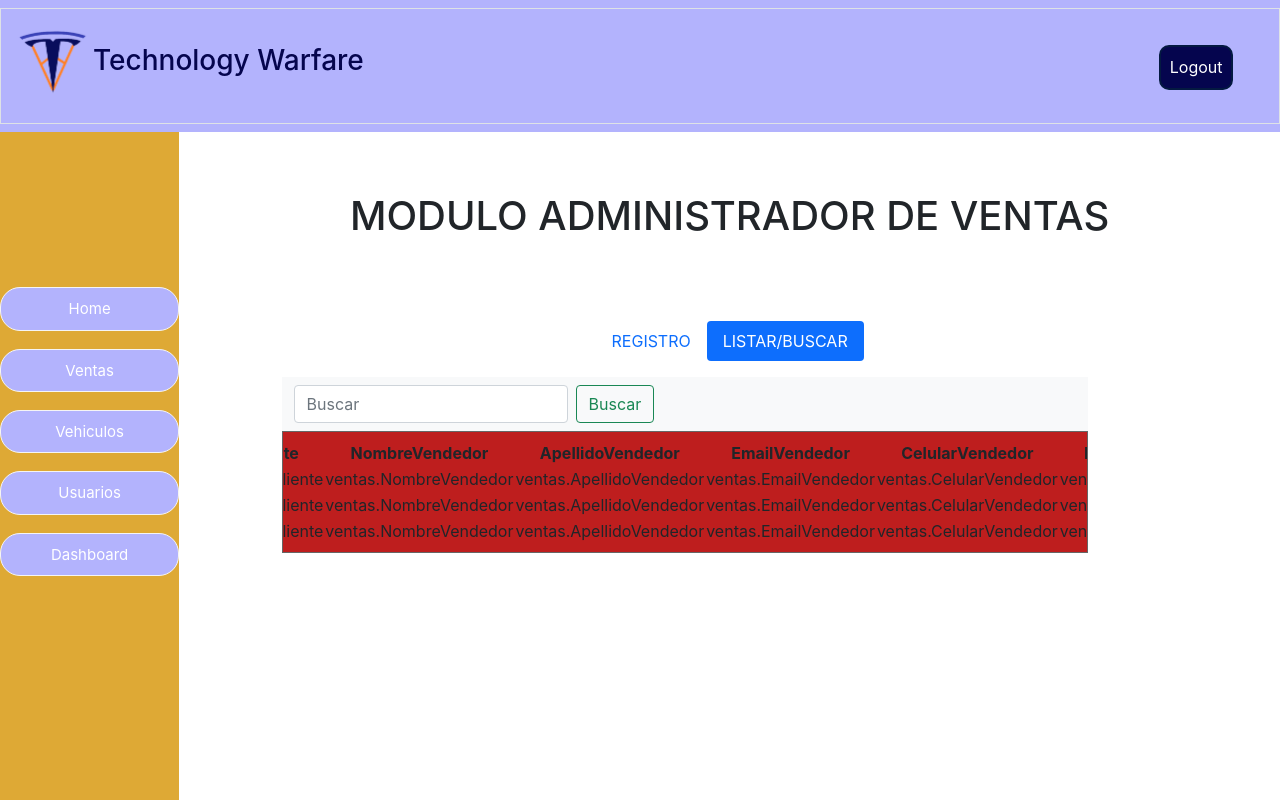
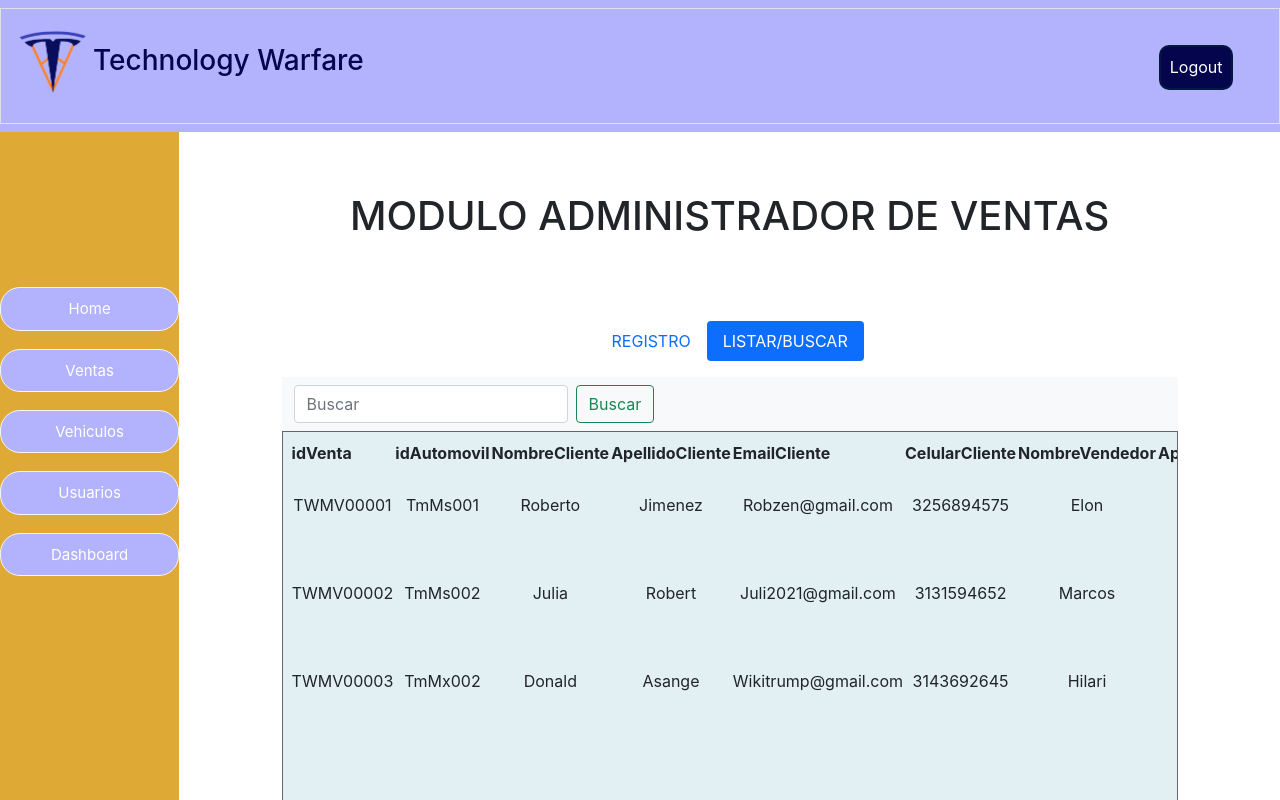
Before and after one commit to Technology-Warfare/Project-ciclo3, a React (Create React App) app in the folder tesla/: page /dashboard/ventas in a window 1280 px wide. Both pictures are taken after a click on the tab "LISTAR/BUSCAR". Shown: the top 800 px of the page. Built offline with nearby package versions, Linux system fonts and the light colour scheme.

Commit message:
Algunos ajustes en el listado de ventas version desktop

```diff
--- a/tesla/src/Pages/styles/ventas.css
+++ b/tesla/src/Pages/styles/ventas.css
@@ -42,15 +42,16 @@
 
     .scrollDivTab{
         width: 100%;
+        height: 1000px;
         overflow:scroll;
         border: 1px solid #666;
-        background-color: rgb(190, 30, 30);
+        background-color: rgb(226, 240, 243);
         padding: 8px;
     }
 }
 
     .colorPaneVt{
-    width: 90%;
+    width: 100%;
     }
 
     .TextHeight{
--- a/tesla/src/components/ListarVenta.js
+++ b/tesla/src/components/ListarVenta.js
@@ -125,7 +125,7 @@ const ListarVenta = () => {
     return (
         <div>
 
-            <div className="designDesktop scrollDivTab">
+            <div className="scrollDivTab designDesktopVt">
 
                     <table>
                         <thead>
@@ -159,22 +159,76 @@ const ListarVenta = () => {
 
 
                                             <tr>
-                                                <td>ventas.idVenta</td>
-                                                <td>ventas.idAutomovil</td>
-                                                <td>ventas.NombreCliente</td>
-                                                <td>ventas.ApellidoCliente</td>
-                                                <td>ventas.EmailCliente</td>
-                                                <td>ventas.CelularCliente</td>
-                                                <td>ventas.NombreVendedor</td>
-                                                <td>ventas.ApellidoVendedor</td>
-                                                <td>ventas.EmailVendedor</td>
-                                                <td>ventas.CelularVendedor</td>
-                                                <td>ventas.PrecioAutomovil</td>
-                                                <td>ventas.EstadoVenta</td>
-                                                <td>ventas.Cantidad</td>
-                                                <td>ventas.Descripcion</td>
-                                                <td>ventas.Observaciones</td>
-                                                <td>ventas.Acciones</td>
+                                                <td>{ventas.idVenta}</td>
+                                                <td>{ventas.idAutomovil}</td>
+                                                <td>{ventas.NombreCliente}</td>
+                                                <td>{ventas.ApellidoCliente}</td>
+                                                <td>{ventas.EmailCliente}</td>
+                                                <td>{ventas.CelularCliente}</td>
+                                                <td>{ventas.NombreVendedor}</td>
+                                                <td>{ventas.ApellidoVendedor}</td>
+                                                <td>{ventas.EmailVendedor}</td>
+                                                <td>{ventas.CelularVendedor}</td>
+                                                <td>{ventas.PrecioAutomovil}</td>
+                                                <td>{ventas.EstadoVenta}</td>
+                                                <td>{ventas.Cantidad}</td>
+                                                <td>{ventas.Descripcion}</td>
+                                                <td>{ventas.Observaciones}</td>
+                                                <td>
+
+
+                                                            <button type="button" class="btn btn-success buttonEdit" data-bs-toggle="modal" data-bs-target="#exampleModal" data-bs-whatever="@mdo">E</button>
+                                                            <div class="modal fade" id="exampleModal" tabindex="-1" aria-labelledby="exampleModalLabel" aria-hidden="true">
+                                                                <div class="modal-dialog ModalDialogEdit">
+                                                                    <div class="modal-content">
+                                                                        <div class="modal-header">
+                                                                            <h5 class="modal-title" id="exampleModalLabel">Editar
+                                                                            </h5>
+                                                                            <button type="button" class="btn-close" data-bs-dismiss="modal" aria-label="Close">
+                                                                            </button>
+                                                                        </div>
+                                                                        <div class="modal-body">
+
+                                                                            <RegistrarVenta />
+
+                                                                        </div>
+                                                                        <div class="modal-footer">
+                                                                            <button type="button" class="btn btn-secondary" data-bs-dismiss="modal">Cancelar
+                                                                            </button>
+                                                                            <button type="button" onClick={handleAceptar} class="btn btn-primary">Guardar
+                                                                            </button>
+                                                                            <ToastContainer />
+                                                                        </div>
+                                                                    </div>
+                                                                </div>
+                                                            </div>
+
+
+                                                            <button type="button" onClick={handleClickOpen} class="btn btn-danger buttonEdit">E
+                                                            </button>
+                                                            <Dialog
+                                                                open={open}
+                                                                TransitionComponent={Transition}
+                                                                keepMounted
+                                                                onClose={handleAceptar}
+                                                                aria-describedby="alert-dialog-slide-description">
+                                                                <DialogContent>
+                                                                    <DialogContentText id="alert-dialog-slide-description">
+                                                                        Estas seguro que deseas realizar esta acción, luego no podrás
+                                                                        recuperar lo perdido.
+                                                                    </DialogContentText>
+                                                                </DialogContent>
+                                                                <DialogActions>
+                                                                    <Button onClick={handleClose}>Cancelar
+                                                                    </Button>
+                                                                    <Button onClick={handleAceptar}>Aceptar
+                                                                    </Button>
+                                                                </DialogActions>
+                                                            </Dialog>
+
+
+
+                                                </td>
 
 
                                             </tr>
```
